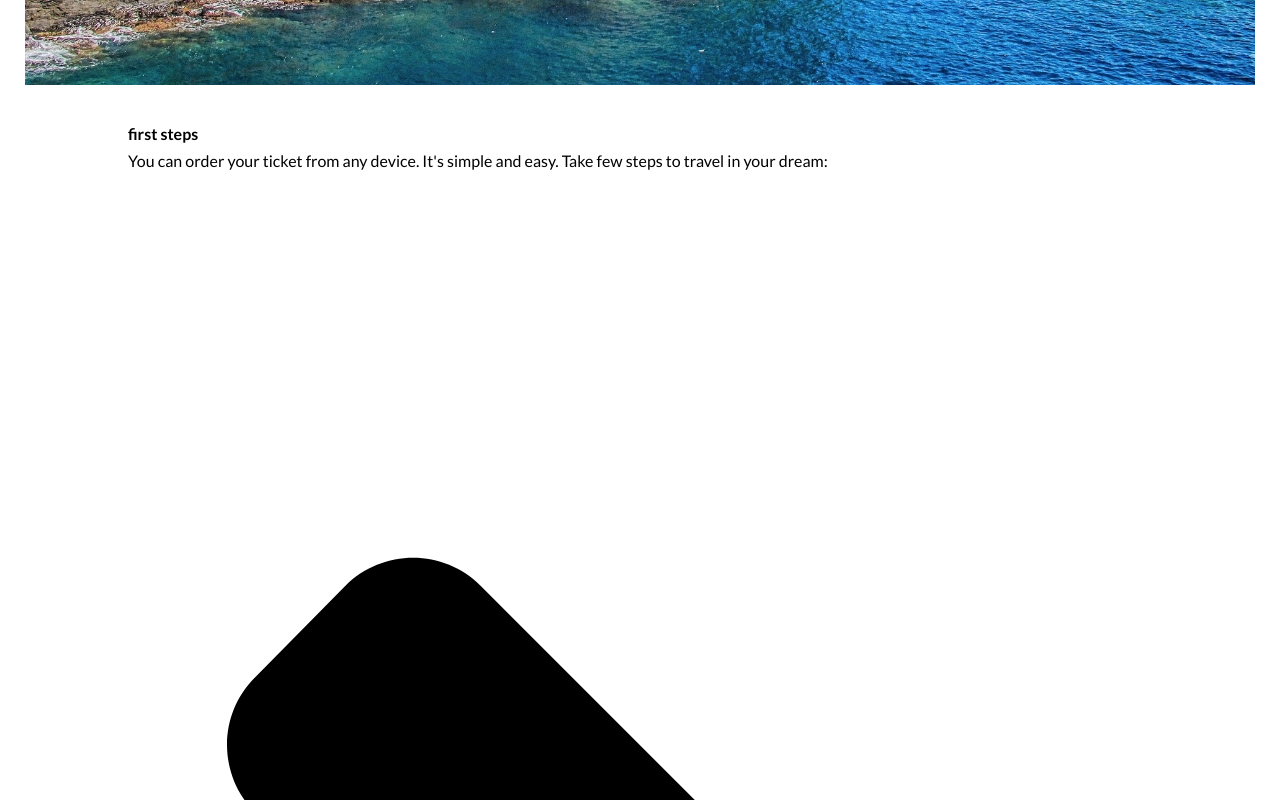
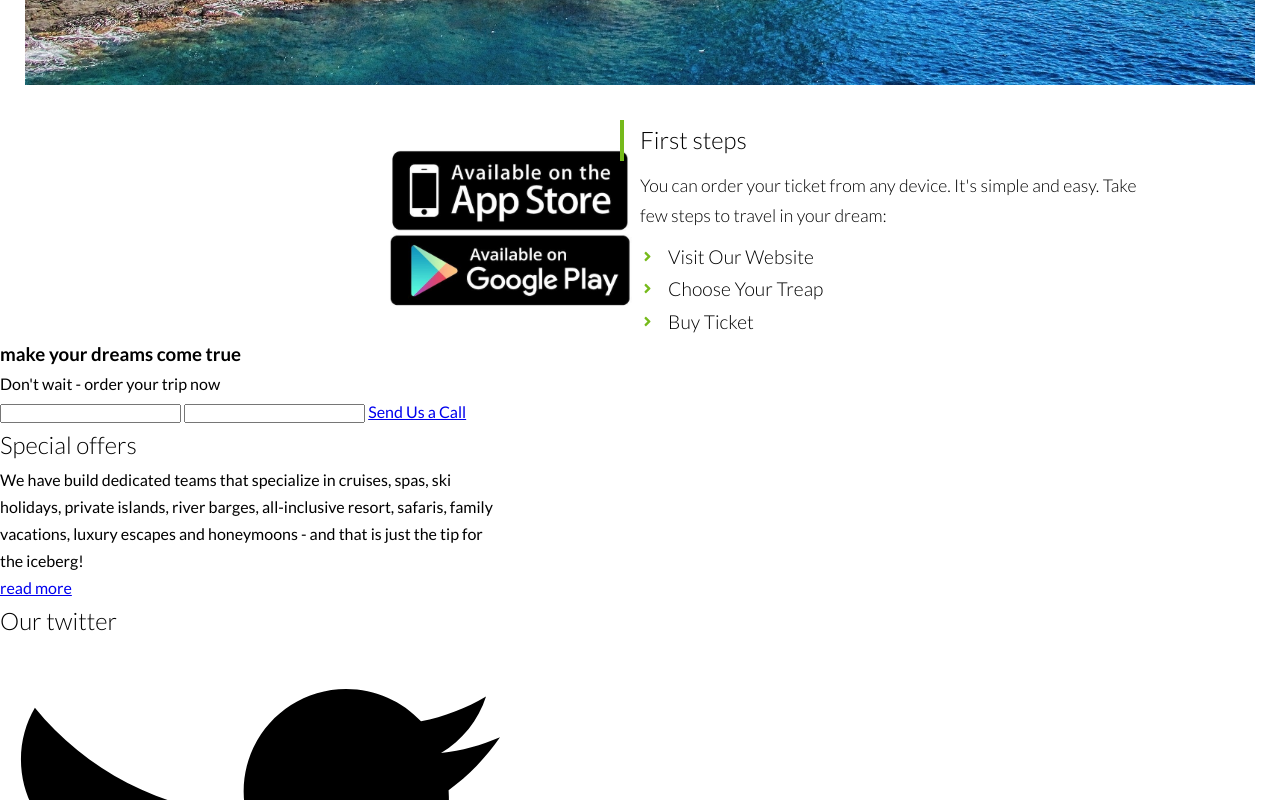
Before and after one commit to shindo806/clone-UI-design, a website: page 1-Travello/index.html in a window 1280 px wide. Shown: the part 2700-3500 px from the top of the page. Drawn offline with Linux system fonts and the light colour scheme.

Commit message:
finish app-instructions

```diff
--- a/1-Travello/index.html
+++ b/1-Travello/index.html
@@ -181,39 +181,57 @@
     </div>
   </section>
   <section class="app container">
-    <div class="app-images"></div>
-    <div class="app-instruction">
-      <h4 class="app-instruction-title">first steps</h4>
-      <p class="app-instruction-describe">
+    <div class="row">
+      <div class="col-lg-6 col-md-6">
+        <div class="app-image">
+          <img class="googleplay-appstore" src="./images/Google-Play-and-App-Store.jpg" />
+        </div>
+      </div>
+      <div class="col-lg-6 col-md-6">
+        <div class="app-instruction card">
+          <h4 class="app-instruction-title card-title">First steps</h4>
+          <p class="app-instruction-describe card-describe">
             You can order your ticket from any device. It's simple and easy. Take
             few steps to travel in your dream:
           </p>
-      <span class="app-instruction-step">
+          <div class="app-instruction-step card-list">
             <svg aria-hidden="true" focusable="false" data-prefix="fas" data-icon="angle-right"
-          class="svg-inline--fa fa-angle-right fa-w-8" role="img" xmlns="http://www.w3.org/2000/svg"
+              class="card-list-icon svg-inline--fa fa-angle-right fa-w-8" role="img" xmlns="http://www.w3.org/2000/svg"
               viewBox="0 0 256 512">
               <path fill="currentColor"
                 d="M224.3 273l-136 136c-9.4 9.4-24.6 9.4-33.9 0l-22.6-22.6c-9.4-9.4-9.4-24.6 0-33.9l96.4-96.4-96.4-96.4c-9.4-9.4-9.4-24.6 0-33.9L54.3 103c9.4-9.4 24.6-9.4 33.9 0l136 136c9.5 9.4 9.5 24.6.1 34z">
               </path>
             </svg>
+            <a href="#" class="card-list-link">
               visit our website
-      </span>
-      <span class="app-instruction-step">
+            </a>
+          </div>
+          <div class="app-instruction-step card-list">
             <svg aria-hidden="true" focusable="false" data-prefix="fas" data-icon="angle-right"
-          class="svg-inline--fa fa-angle-right fa-w-8" role="img" xmlns="http://www.w3.org/2000/svg"
+              class="card-list-icon svg-inline--fa fa-angle-right fa-w-8" role="img" xmlns="http://www.w3.org/2000/svg"
               viewBox="0 0 256 512">
               <path fill="currentColor"
                 d="M224.3 273l-136 136c-9.4 9.4-24.6 9.4-33.9 0l-22.6-22.6c-9.4-9.4-9.4-24.6 0-33.9l96.4-96.4-96.4-96.4c-9.4-9.4-9.4-24.6 0-33.9L54.3 103c9.4-9.4 24.6-9.4 33.9 0l136 136c9.5 9.4 9.5 24.6.1 34z">
               </path>
-        </svg>choose your treap</span>
-      <span class="app-instruction-step">
+            </svg>
+            <a href="#" class="card-list-link">
+              choose your treap
+            </a>
+          </div>
+          <div class="app-instruction-step card-list">
             <svg aria-hidden="true" focusable="false" data-prefix="fas" data-icon="angle-right"
-          class="svg-inline--fa fa-angle-right fa-w-8" role="img" xmlns="http://www.w3.org/2000/svg"
+              class="card-list-icon svg-inline--fa fa-angle-right fa-w-8" role="img" xmlns="http://www.w3.org/2000/svg"
               viewBox="0 0 256 512">
               <path fill="currentColor"
                 d="M224.3 273l-136 136c-9.4 9.4-24.6 9.4-33.9 0l-22.6-22.6c-9.4-9.4-9.4-24.6 0-33.9l96.4-96.4-96.4-96.4c-9.4-9.4-9.4-24.6 0-33.9L54.3 103c9.4-9.4 24.6-9.4 33.9 0l136 136c9.5 9.4 9.5 24.6.1 34z">
               </path>
-        </svg>buy ticket</span>
+            </svg>
+            <a href="#" class="card-list-link">
+              buy ticket
+            </a>
+          </div>
+        </div>
+      </div>
     </div>
   </section>
   <section class="subscribe">
--- /dev/null
+++ b/1-Travello/styles/sass/components/_app-instruction.scss
@@ -0,0 +1,15 @@
+.app {
+  display: block;
+
+  .app-image {
+    width: 300px;
+    margin: auto;
+    position: relative;
+
+    img {
+      padding-right: 50px;
+      transform: translate(50%, 15%);
+      max-width: 100%;
+    }
+  }
+}
--- /dev/null
+++ b/1-Travello/styles/sass/components/_card.scss
@@ -0,0 +1,65 @@
+.card {
+  max-width: 500px;
+
+  .card-title {
+    font-size: 1.5rem;
+    font-weight: 300;
+    position: relative;
+
+    &::before {
+      content: "";
+      width: 4px;
+      height: 100%;
+      background-color: $primary-color;
+      position: absolute;
+      top: 0;
+      left: -20px;
+    }
+  }
+
+  .card-describe {
+    font-weight: 300;
+    font-size: 1.1rem;
+    margin: 10px 0;
+  }
+
+  .card-list {
+    &:hover .card-list-icon {
+      transform: scale(1.2);
+      border: 1px solid $primary-color;
+      border-radius: 50%;
+    }
+
+    &:hover .card-list-text,
+    &:hover .card-list-link {
+      color: $primary-color;
+      border-bottom: 1px solid $primary-color;
+      cursor: pointer;
+      transition: $transition-fast-speed ease-in-out;
+      font-weight: 600;
+    }
+
+    .card-list-icon {
+      width: $svg-size;
+      height: $svg-size;
+      color: $primary-color;
+    }
+
+    .card-list-text {
+      font-weight: 200;
+      font-size: 1.2rem;
+      margin-left: 10px;
+      text-transform: capitalize;
+    }
+
+    .card-list-link {
+      font-weight: 200;
+      font-size: 1.2rem;
+      margin-left: 10px;
+      text-transform: capitalize;
+      text-decoration: none;
+      outline: none;
+      color: inherit;
+    }
+  }
+}
--- a/1-Travello/styles/sass/main.scss
+++ b/1-Travello/styles/sass/main.scss
@@ -20,6 +20,8 @@
 @import './components/hero';
 @import './components/about';
 @import './components/showcase';
+@import './components/app-instruction';
 
 // Utils components
-@import './components/card-title';
+@import './components/heading-title';
+@import './components/card';
```
Also changed, not shown: 1-Travello/images/Google-Play-and-App-Store.jpg (added), 1-Travello/styles/css/styles.css, 1-Travello/styles/sass/components/_heading-title.scss (renamed from 1-Travello/styles/sass/components/_card-title.scss). Lines whose indentation alone changed are shown as unchanged.
